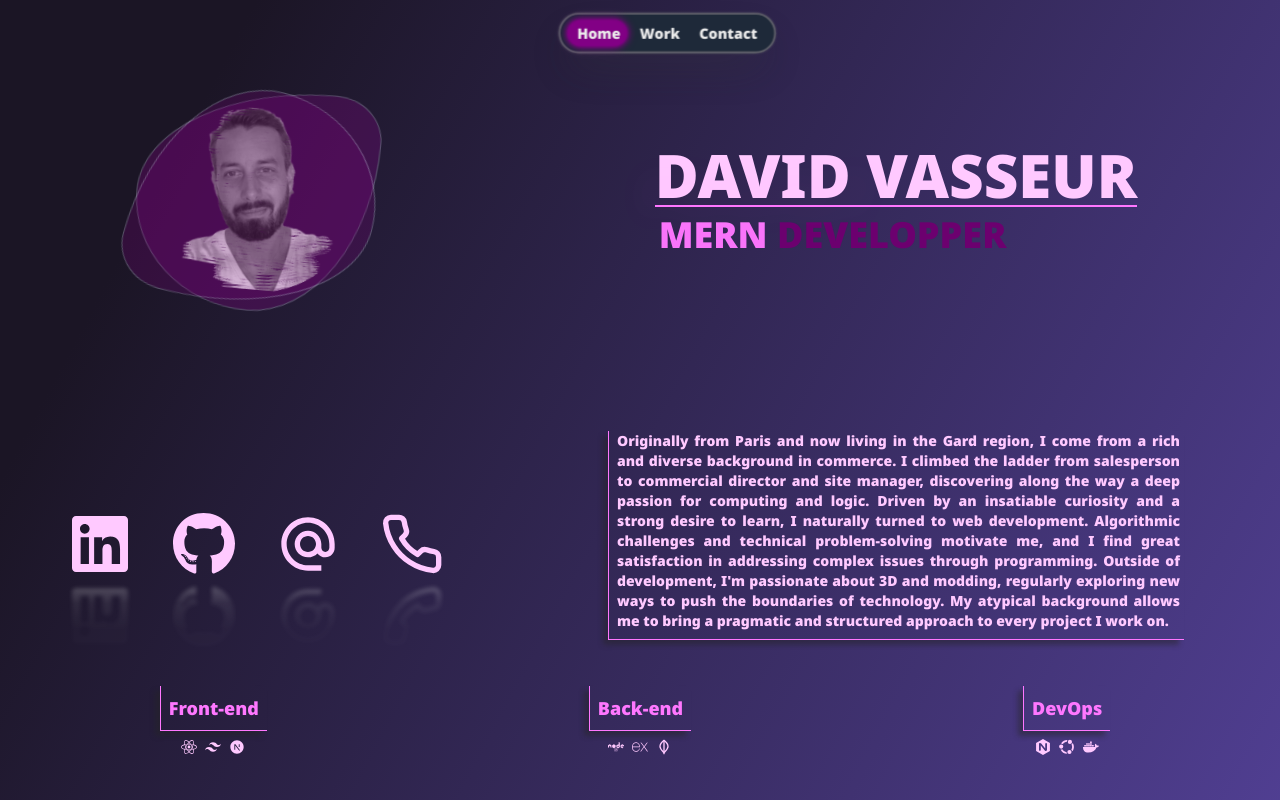
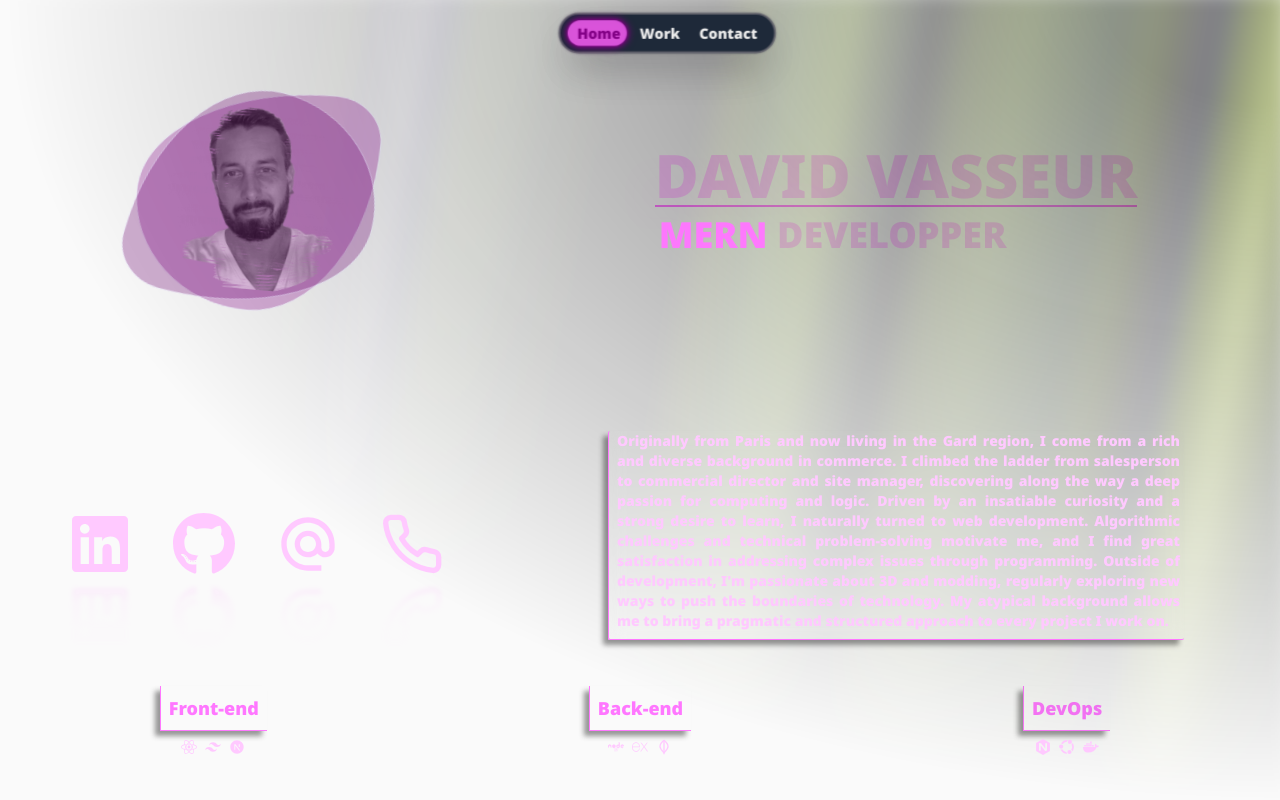
Before and after one commit to david-vasseur/portfolio_2025, a Next.js app: page / in a window 1280 px wide. Shown: the top 800 px of the page. Built offline with nearby package versions, Linux system fonts and the light colour scheme.

Commit message:
adding dynamic background

```diff
--- a/src/app/__components/features/ContactIcons.tsx
+++ b/src/app/__components/features/ContactIcons.tsx
@@ -6,7 +6,7 @@ function ContactIcons({ icons, href }: { icons: IconType[], href: string }) {
     return (
         <div className="flex sm:flex-col gap-4">
             {icons.map((Icon: IconType , index) => (
-                <div key={index} className="group">
+                <div key={index} className="group z-3">
                     <Link href={href} target="_blank" rel="noopener noreferrer">
                         <Icon className="text-[3rem] xl:text-[4rem] text-text-1 neon-icons" />
                     </Link>
--- a/src/app/__components/features/HomeTitle.tsx
+++ b/src/app/__components/features/HomeTitle.tsx
@@ -8,7 +8,7 @@ function HomeTitle() {
     return (
         <div>
             <h1 className="title-responsive font-black text-text-1 border-b-2 border-b-text-2">DAVID VASSEUR</h1>
-			<h2 className="mt-2 subtitle-responsive font-black text-accent-2"><FlipWords words={words} />DEVELOPPER</h2>
+			<h2 className="mt-2 subtitle-responsive font-black text-text-1"><FlipWords words={words} />DEVELOPPER</h2>
         </div>
     )
 }
--- a/src/app/__components/features/Skills.tsx
+++ b/src/app/__components/features/Skills.tsx
@@ -6,7 +6,7 @@ function Skills({ title, icons }: { title: string, icons: IconType[] }) {
 
     return (
         <div className=" w-[30vw] flex flex-col justify-center items-center gap-2 2xl:gap-4">
-            <h3 className="p-1 xl:p-2 text-md md:text-lg 2xl:text-3xl text-text-2 font-black border-b-1 border-b-[var(--text2)] border-l-1 border-l-[var(--text2)] shadow-subtitle">{title}</h3>
+            <h3 className="p-1 xl:p-2 text-md md:text-lg 2xl:text-3xl text-text-2 font-black border-b-1 border-b-text-2 border-l-1 border-l-text-2 shadow-subtitle">{title}</h3>
             <div className="flex gap-2">
                 {icons.map((Icon: IconType, index) => {
                     return (
--- a/src/app/__components/layout/NavBar.tsx
+++ b/src/app/__components/layout/NavBar.tsx
@@ -40,7 +40,7 @@ function NavBar({ className }: { className: string }) {
             <div className={`relative h-[50px] px-[1.3rem] py-[1rem] rounded-4xl flex justify-around items-center gap-6 bg-gray-800 shadow-2xl border-2 border-border-1 -translate-x-[50%] nav-filter`} ref={divRef}>
                 <Link
                     href="#"
-                    className='block link-nav font-bold text-sm sm:text-lg z-3'
+                    className={`block link-nav ${currentIndex === 0 ? "text-accent-1" : ""} font-bold text-sm sm:text-lg z-3`}
                     onClick={() => {
                         setCurrentIndex(0);
                         moveSpan(homeRef.current)}}
@@ -49,7 +49,7 @@ function NavBar({ className }: { className: string }) {
                 </Link>
                 <Link
                     href="#"
-                    className='block link-nav font-bold text-sm sm:text-lg z-3'
+                    className={`block link-nav ${currentIndex === 1 ? "text-accent-1" : ""} font-bold text-sm sm:text-lg z-3`}
                     onClick={() => {
                         setCurrentIndex(1);
                         moveSpan(workRef.current)}}
@@ -58,7 +58,7 @@ function NavBar({ className }: { className: string }) {
                 </Link>
                 <Link
                     href="#"
-                    className='block link-nav font-bold text-sm sm:text-lg z-3'
+                    className={`block link-nav ${currentIndex === 2 ? "text-accent-1" : ""} font-bold text-sm sm:text-lg z-3`}
                     onClick={() => {
                         setCurrentIndex(2);
                         moveSpan(contactRef.current)}}
@@ -66,7 +66,7 @@ function NavBar({ className }: { className: string }) {
                             Contact
                 </Link>
                 <span
-                    className={`span-nav absolute h-8 bg-[#820085] z-2 rounded-2xl transition-all ease-out duration-500`}
+                    className={`span-nav absolute h-8 bg-text-2/70 z-2 rounded-2xl transition-all ease-out duration-500`}
                     style={{ width: `${spanWidth}px`, left: `${leftPosition}px`, transform: "translateX(-50%)" }}
                 >
                 </span>
--- a/src/app/__components/layout/SectionHome.tsx
+++ b/src/app/__components/layout/SectionHome.tsx
@@ -11,6 +11,7 @@ import { FiPhone } from "react-icons/fi";
 import { MdAlternateEmail } from "react-icons/md";
 import ContactIcons from "../features/ContactIcons";
 import ProfilePic from "../ux/ProfilePic";
+import { AuroraBackground } from "../ux/AuroraBackground";
 
 type FetchedIconsProps = {
     id: number,
@@ -63,6 +64,7 @@ export default function Page() {
     ];
 
 	return (
+        <AuroraBackground>
 		<div className="grid grid-rows-[15%_1fr_20%] h-[100%]">
             <div className="w-[100vw] h-full">
             </div>
@@ -82,7 +84,7 @@ export default function Page() {
                 </div>
 
                 <div className="h-full w-full flex justify-center items-end">
-                    <p className="w-[90vw] xl:w-[45vw] 2xl:w-[40vw] font-black p-2 pr-1 pt-0 text-xs sm:text-sm 2xl:text-xl text-[var(--text1)] text-justify border-b-1 border-b-[var(--text2)] border-l-1 border-l-[var(--text2)] shadow-subtitle">Originally from Paris and now living in the Gard region, I come from a rich and diverse background in commerce. I climbed the ladder from salesperson to commercial director and site manager, discovering along the way a deep passion for computing and logic. Driven by an insatiable curiosity and a strong desire to learn, I naturally turned to web development. Algorithmic challenges and technical problem-solving motivate me, and I find great satisfaction in addressing complex issues through programming. Outside of development, I&apos;m passionate about 3D and modding, regularly exploring new ways to push the boundaries of technology. My atypical background allows me to bring a pragmatic and structured approach to every project I work on.</p>
+                    <p className="backdrop-blur-sm w-[90vw] xl:w-[45vw] 2xl:w-[40vw] font-black p-2 pr-1 pt-0 text-xs sm:text-sm 2xl:text-xl text-[var(--text1)] text-justify border-b-1 border-b-[var(--text2)] border-l-1 border-l-[var(--text2)] rounded-xs shadow-subtitle">Originally from Paris and now living in the Gard region, I come from a rich and diverse background in commerce. I climbed the ladder from salesperson to commercial director and site manager, discovering along the way a deep passion for computing and logic. Driven by an insatiable curiosity and a strong desire to learn, I naturally turned to web development. Algorithmic challenges and technical problem-solving motivate me, and I find great satisfaction in addressing complex issues through programming. Outside of development, I&apos;m passionate about 3D and modding, regularly exploring new ways to push the boundaries of technology. My atypical background allows me to bring a pragmatic and structured approach to every project I work on.</p>
                 </div>
             </div>
 
@@ -92,5 +94,6 @@ export default function Page() {
                 ))}
             </div>
 		</div>
+        </AuroraBackground>
 	)
 };
--- a/src/app/__components/layout/SectionWork.tsx
+++ b/src/app/__components/layout/SectionWork.tsx
@@ -1,10 +1,14 @@
 "use client"
+
+import { AuroraBackground } from "../ux/AuroraBackground"
 
 export default function Page() {
 
 	return (
-		<div className="flex flex-col gap-5">
-			<h2>Section Work</h2>
-        </div>
+		<AuroraBackground>
+			<div className="flex flex-col gap-5">
+				<h2>Section Work</h2>
+			</div>
+		</AuroraBackground>
 	)
 };
--- /dev/null
+++ b/src/app/__components/ux/AuroraBackground.tsx
@@ -0,0 +1,59 @@
+"use client";
+import { cn } from "@/lib/utils";
+import React, { ReactNode } from "react";
+
+interface AuroraBackgroundProps extends React.HTMLProps<HTMLDivElement> {
+  children: ReactNode;
+  showRadialGradient?: boolean;
+}
+
+export const AuroraBackground = ({
+  className,
+  children,
+  showRadialGradient = true,
+  ...props
+}: AuroraBackgroundProps) => {
+  return (
+    <main>
+      <div
+        className={cn(
+          "transition-bg relative flex h-[100vh] flex-col items-center justify-center bg-zinc-50 text-slate-950 dark:bg-[var(--background)]",
+          className,
+        )}
+        {...props}
+      >
+        <div
+            className="absolute inset-0 overflow-hidden"
+            style={{
+                "--aurora":
+                    "repeating-linear-gradient(100deg,#5A44C2_10%,#A890FF_15%,#8E77FF_20%,#BBAAFF_25%,#6E56CF_30%)",
+                "--dark-gradient":
+                    "repeating-linear-gradient(100deg,#1B1525_0%,#1B1525_7%,transparent_10%,transparent_12%,#1B1525_16%)",
+                "--white-gradient":
+                    "repeating-linear-gradient(100deg,#D9D6E8_0%,#D9D6E8_7%,transparent_10%,transparent_12%,#D9D6E8_16%)",
+
+                "--blue-300": "#8E77FF",
+                "--blue-400": "#6E56CF",
+                "--blue-500": "#5A44C2",
+                "--indigo-300": "#A890FF",
+                "--violet-200": "#BBAAFF",
+                "--black": "#1B1525",
+                "--white": "#D9D6E8",
+                "--transparent": "transparent",
+                } as React.CSSProperties}
+        >
+          <div
+            //   I'm sorry but this is what peak developer performance looks like // trigger warning
+            className={cn(
+              `after:animate-aurora pointer-events-none absolute -inset-[10px] [background-image:var(--white-gradient),var(--aurora)] [background-size:300%,_200%] [background-position:50%_50%,50%_50%] opacity-50 blur-[10px] filter will-change-transform [--aurora:repeating-linear-gradient(100deg,var(--blue-500)_10%,var(--indigo-300)_15%,var(--blue-300)_20%,var(--violet-200)_25%,var(--blue-400)_30%)] [--dark-gradient:repeating-linear-gradient(100deg,var(--black)_0%,var(--black)_7%,var(--transparent)_10%,var(--transparent)_12%,var(--black)_16%)] [--white-gradient:repeating-linear-gradient(100deg,var(--white)_0%,var(--white)_7%,var(--transparent)_10%,var(--transparent)_12%,var(--white)_16%)] after:absolute after:inset-0 after:[background-image:var(--white-gradient),var(--aurora)] after:[background-size:200%,_100%] after:[background-attachment:fixed] after:mix-blend-difference after:content-[""] dark:[background-image:var(--dark-gradient),var(--aurora)] after:dark:[background-image:var(--dark-gradient),var(--aurora)]`,
+
+              showRadialGradient &&
+                `[mask-image:radial-gradient(ellipse_at_100%_0%,black_10%,var(--transparent)_70%)]`,
+            )}
+          ></div>
+        </div>
+        {children}
+      </div>
+    </main>
+  );
+};
--- a/src/app/__styles/globals.css
+++ b/src/app/__styles/globals.css
@@ -15,6 +15,7 @@
 	}
 }
 
+
 @theme inline {
 	--font-sans: var(--font-notoSans);
 	--color-border-1: #5F606A;
@@ -25,6 +26,20 @@
 	--color-primary: #3D0E3E;
 	--color-secondary: #7E0081;
 	--color-shadow: #24242477;
+
+	--animate-aurora: aurora 180s linear infinite;
+	@keyframes aurora {
+		from {
+		background-position:
+			50% 50%,
+			50% 50%;
+		}
+		to {
+		background-position:
+			350% 50%,
+			350% 50%;
+		}
+	}
 }
 
 html {
@@ -65,6 +80,7 @@ body::-webkit-scrollbar {
 
 .neon-icons {
   	transition: all .5s;
+	z-index: 4;
 }
 
 .neon-icons:hover {
@@ -75,11 +91,12 @@ body::-webkit-scrollbar {
 }
 
 .reflect-icons {
+	opacity: 0.2;
+	filter: blur(2px);
 	transform-style: preserve-3d;
 	transform: rotateX(180deg) perspective(200px) translateY(-0.5rem);
-	opacity: 0.2;
-	filter: blur(2px);
-	mask-image: linear-gradient(to top, var(--text1) 10%, rgba(0, 0, 0, 0.4) 30% , rgba(0, 0, 0, 0.1) 70%);
+	color: var(--text1);
+	mask-image: linear-gradient(to top, white 10%, rgba(0, 0, 0, 0.4) 30% , rgba(0, 0, 0, 0.1) 70%);
 }
 
 /*-------------------------------------------------------------------------------------------------------------------------------------- Logo ------*/
--- a/src/app/layout.tsx
+++ b/src/app/layout.tsx
@@ -32,14 +32,18 @@ export default function RootLayout({
   	children: React.ReactNode;
 }>) {
 	return (
+
 		<PageProvider>
 			<html lang="en">
+
 				<body className={`${notoSans.className} relative`}>
 					<Logo className="hidden sm:fixed left-2 top-2 z-2" />
 					<NavBar className="fixed left-[50%] top-2 z-2 scale-[0.8] 2xl:scale-[1]" />
-					{children}
+						{children}
 				</body>
+
 			</html>
 		</PageProvider>
+
 	);
 }
--- a/src/app/page.tsx
+++ b/src/app/page.tsx
@@ -38,10 +38,10 @@ export default function Home() {
 				<section id="section-1" className="h-[100dvh] w-full">
 					<SectionHome />
 				</section>
-				<section id="section-2" className="h-[100dvh] w-full flex justify-center items-center">
+				<section id="section-2" className="h-[100dvh] w-full">
 					<SectionWork />
 				</section>
-				<section id="section-3" className="h-[100dvh] w-full flex justify-center items-end">
+				<section id="section-3" className="h-[100dvh] w-full">
 					<SectionContact />
 				</section>
 			</Wrapper>
```
Also changed, not shown: src/app/__components/layout/SectionContact.tsx (+7 -4 lines).
